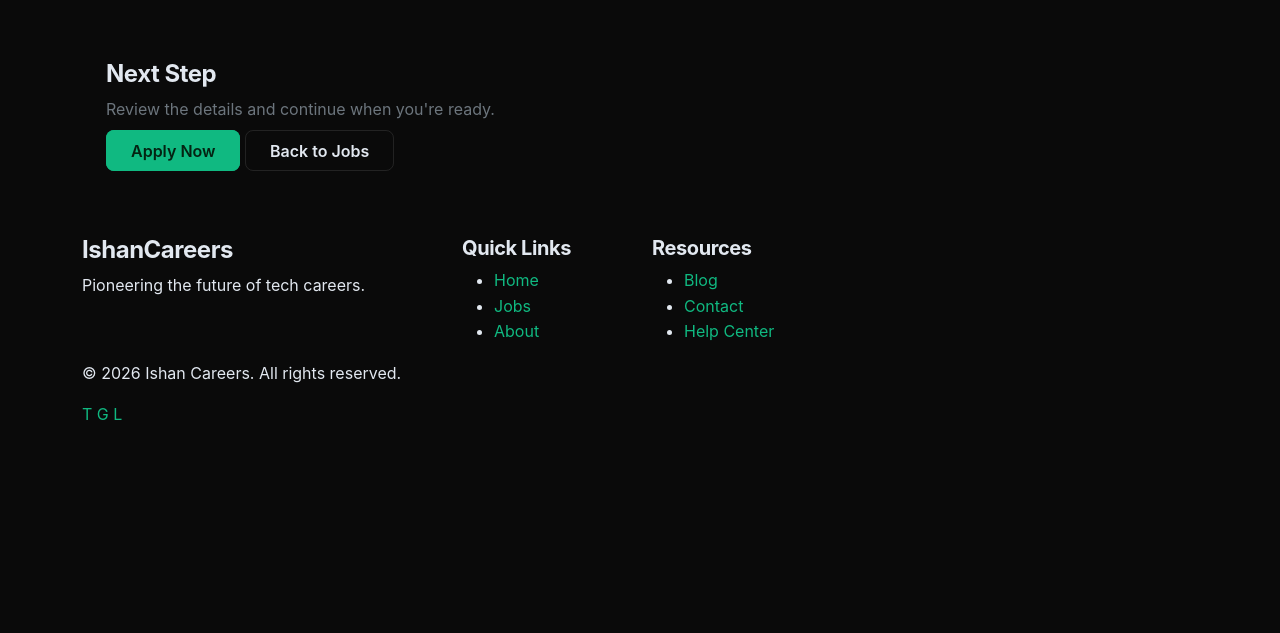
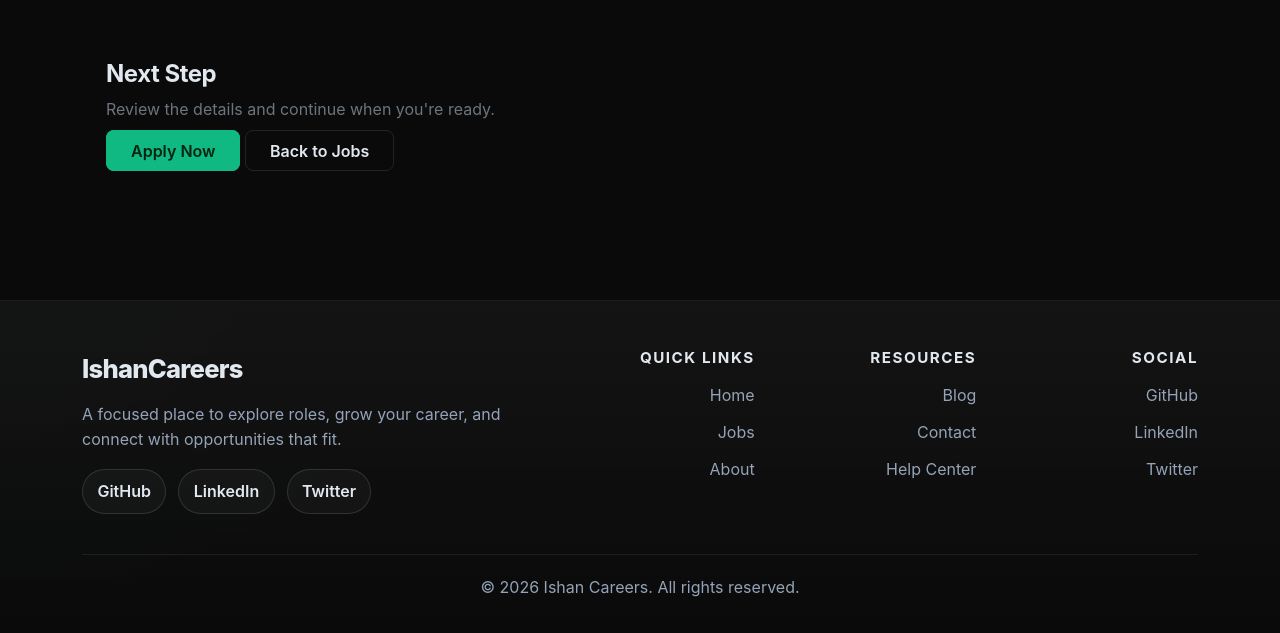
Before and after one commit to Ishandai/python_for_web_development, a Flask app: page /apply/1 in a window 1280 px wide. Shown: the part 908-1541 px from the top of the page. Before the commit the page ends 1328 px from the top, so only its background shows below. Run offline with Flask 3, Linux system fonts and the light colour scheme.

Commit message:
added application mail

```diff
--- a/static/css/main.css
+++ b/static/css/main.css
@@ -392,7 +392,108 @@ h1, h2, h3, h4, h5, h6 {
 }
 
 /* =================================================================
-   7. RESPONSIVENESS
+   7. FOOTER SECTION
+   =================================================================
+   Dark, layered footer with the link groups visually shifted to the right.
+*/
+.main-footer {
+  margin-top: 4rem;
+  padding: 3rem 0 2rem;
+  background:
+    linear-gradient(180deg, rgba(20, 20, 20, 0.92), rgba(10, 10, 10, 0.98)),
+    radial-gradient(circle at top left, rgba(16, 185, 129, 0.16), transparent 28%);
+  border-top: 1px solid rgba(255, 255, 255, 0.08);
+}
+
+.footer-logo {
+  display: inline-block;
+  font-size: 1.6rem;
+  font-weight: 800;
+  letter-spacing: -0.03em;
+  color: var(--text-primary);
+  margin-bottom: 0.75rem;
+}
+
+.footer-logo:hover {
+  color: var(--text-primary);
+}
+
+.footer-tagline {
+  max-width: 420px;
+  color: var(--text-secondary);
+  margin-bottom: 1rem;
+}
+
+.footer-socials {
+  display: flex;
+  flex-wrap: wrap;
+  gap: 0.75rem;
+}
+
+.footer-socials a {
+  display: inline-flex;
+  align-items: center;
+  justify-content: center;
+  padding: 0.55rem 0.9rem;
+  border: 1px solid rgba(255, 255, 255, 0.12);
+  border-radius: 999px;
+  background: rgba(255, 255, 255, 0.03);
+  color: var(--text-primary);
+  font-weight: 600;
+}
+
+.footer-socials a:hover {
+  background: rgba(16, 185, 129, 0.14);
+  border-color: rgba(16, 185, 129, 0.35);
+  color: var(--text-primary);
+}
+
+.footer-heading {
+  color: var(--text-primary);
+  font-size: 0.95rem;
+  text-transform: uppercase;
+  letter-spacing: 0.1em;
+  margin-bottom: 1rem;
+}
+
+.footer-list {
+  list-style: none;
+  padding: 0;
+  margin: 0;
+}
+
+.footer-list li {
+  margin-bottom: 0.7rem;
+}
+
+.footer-list a {
+  color: var(--text-secondary);
+}
+
+.footer-list a:hover {
+  color: var(--accent-hover);
+}
+
+.footer-list.align-end {
+  display: inline-block;
+}
+
+.footer-bottom {
+  margin-top: 2.5rem;
+  padding-top: 1.25rem;
+  border-top: 1px solid rgba(255, 255, 255, 0.08);
+  display: flex;
+  justify-content: center;
+}
+
+.copyright-text {
+  margin: 0;
+  color: var(--text-secondary);
+  text-align: center;
+}
+
+/* =================================================================
+   8. RESPONSIVENESS
    =================================================================
    Media queries to ensure the layout adapts to smaller screens.
 */
@@ -423,4 +524,12 @@ h1, h2, h3, h4, h5, h6 {
     width: 100%;
     margin-left: 0;
   }
+
+  .footer-bottom {
+    justify-content: flex-start;
+  }
+
+  .footer-list.align-end {
+    display: block;
+  }
 }
--- a/templates/footer.html
+++ b/templates/footer.html
@@ -1,38 +1,50 @@
-<!-- =================================================================
-FOOTER
-Redesigned with a modern, multi-column layout.
-================================================================== -->
 <footer class="main-footer">
   <div class="container">
-    <div class="row gy-4">
-      <div class="col-lg-4 col-md-12">
-        <h4 class="footer-logo">IshanCareers</h4>
-        <p class="footer-tagline">Pioneering the future of tech careers.</p>
+    <div class="row g-4 align-items-start">
+      <div class="col-lg-5">
+        <a class="footer-logo" href="{{ url_for('hello_world') }}">IshanCareers</a>
+        <p class="footer-tagline">
+          A focused place to explore roles, grow your career, and connect with opportunities that fit.
+        </p>
+        <div class="footer-socials">
+          <a href="https://github.com/Ishandai" target="_blank" rel="noreferrer" aria-label="GitHub">GitHub</a>
+          <a href="#" aria-label="LinkedIn">LinkedIn</a>
+          <a href="#" aria-label="Twitter">Twitter</a>
         </div>
-      <div class="col-lg-2 col-md-4 col-6">
+      </div>
+
+      <div class="col-lg-7">
+        <div class="row g-4 justify-content-end text-lg-end">
+          <div class="col-md-4 col-6">
             <h5 class="footer-heading">Quick Links</h5>
-        <ul class="footer-list">
-          <li><a href="#">Home</a></li>
-          <li><a href="#">Jobs</a></li>
-          <li><a href="#">About</a></li>
+            <ul class="footer-list align-end">
+              <li><a href="{{ url_for('hello_world') }}">Home</a></li>
+              <li><a href="{{ url_for('hello_world') }}#jobs">Jobs</a></li>
+              <li><a href="{{ url_for('hello_world') }}#about">About</a></li>
             </ul>
           </div>
-      <div class="col-lg-2 col-md-4 col-6">
+          <div class="col-md-4 col-6">
             <h5 class="footer-heading">Resources</h5>
-        <ul class="footer-list">
+            <ul class="footer-list align-end">
               <li><a href="#">Blog</a></li>
               <li><a href="#">Contact</a></li>
               <li><a href="#">Help Center</a></li>
             </ul>
           </div>
-    </div>
-    <div class="footer-bottom">
-      <p class="copyright-text">© 2026 Ishan Careers. All rights reserved.</p>
-      <div class="social-links">
-        <a href="#" aria-label="Twitter">T</a>
-        <a href="https://github.com/Ishandai" aria-label="GitHub">G</a>
-        <a href="#" aria-label="LinkedIn">L</a>
+          <div class="col-md-4 col-12">
+            <h5 class="footer-heading">Social</h5>
+            <ul class="footer-list align-end">
+              <li><a href="https://github.com/Ishandai" target="_blank" rel="noreferrer">GitHub</a></li>
+              <li><a href="#">LinkedIn</a></li>
+              <li><a href="#">Twitter</a></li>
+            </ul>
           </div>
         </div>
       </div>
+    </div>
+
+    <div class="footer-bottom">
+      <p class="copyright-text">© 2026 Ishan Careers. All rights reserved.</p>
+    </div>
+  </div>
 </footer>
--- a/templates/job.html
+++ b/templates/job.html
@@ -1,8 +1,5 @@
-{% extends "base.html" %}
-
-{% block title %}{{ job.title }} | Ishan careers{% endblock %}
-
-{% block content %}
+{% extends "base.html" %} {% block title %}{{ job.title }} | Ishan careers{%
+endblock %} {% block content %}
 <main class="container py-5">
   <div class="job-detail-grid">
     <!-- Main Content Column -->
@@ -35,7 +32,9 @@
         <div class="glass-card-inner mb-4">
           <h4 class="section-title-minor">Role Overview</h4>
           <p class="mb-0 text-secondary">
-              This role is tailored for the selected position, so when you click Apply on a different card, the content on this page updates automatically for that job.
+            This role is tailored for the selected position, so when you click
+            Apply on a different card, the content on this page updates
+            automatically for that job.
           </p>
         </div>
       </div>
@@ -63,9 +62,15 @@
 
       <div class="glass-card p-4 sticky-sidebar">
         <h4 class="section-title-minor">Next Step</h4>
-          <p class="text-secondary mb-3">Review the details and continue when you're ready.</p>
-          <a class="btn-primary w-100 mb-2" href="mailto:jobs@ishancareers.com?subject=Application%20for%20{{ job.title | urlencode }}">Apply Now</a>
-          <a class="btn-secondary w-100" href="{{ url_for('hello_world') }}">Back to Jobs</a>
+        <p class="text-secondary mb-3">
+          Review the details and continue when you're ready.
+        </p>
+        {% set mail_subject = "Application for " + job.title %}
+        {% set mail_body = "My name: [Your Name Here]\nMy resume link: [Resume Link]\nMy LinkedIn: [LinkedIn Profile]" %}
+        <a class="btn-primary w-100 mb-2" href="mailto:ishanchaulagain30@gmail.com?subject={{ mail_subject | urlencode }}&body={{ mail_body | urlencode }}">Apply Now</a>
+        <a class="btn-secondary w-100" href="{{ url_for('hello_world') }}"
+          >Back to Jobs</a
+        >
       </div>
     </div>
   </div>
```
Lines whose indentation alone changed are shown as unchanged.
